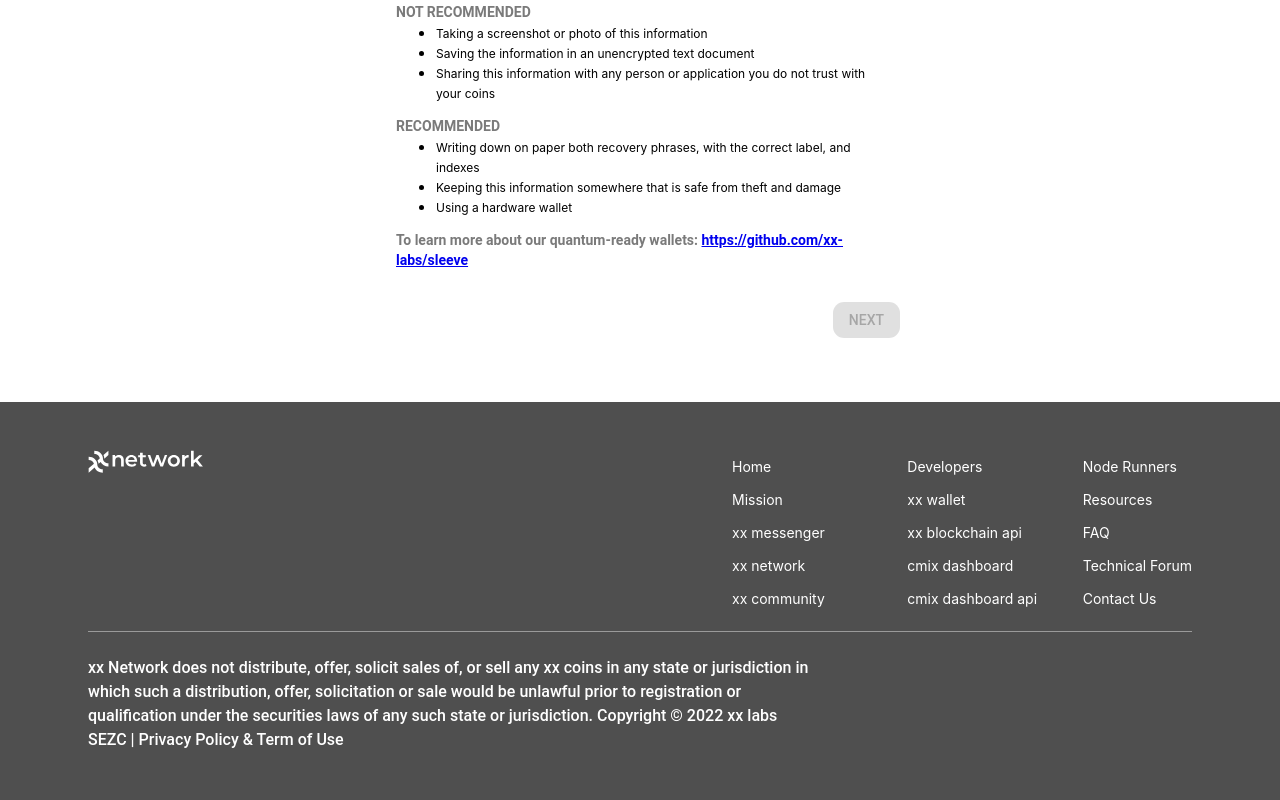
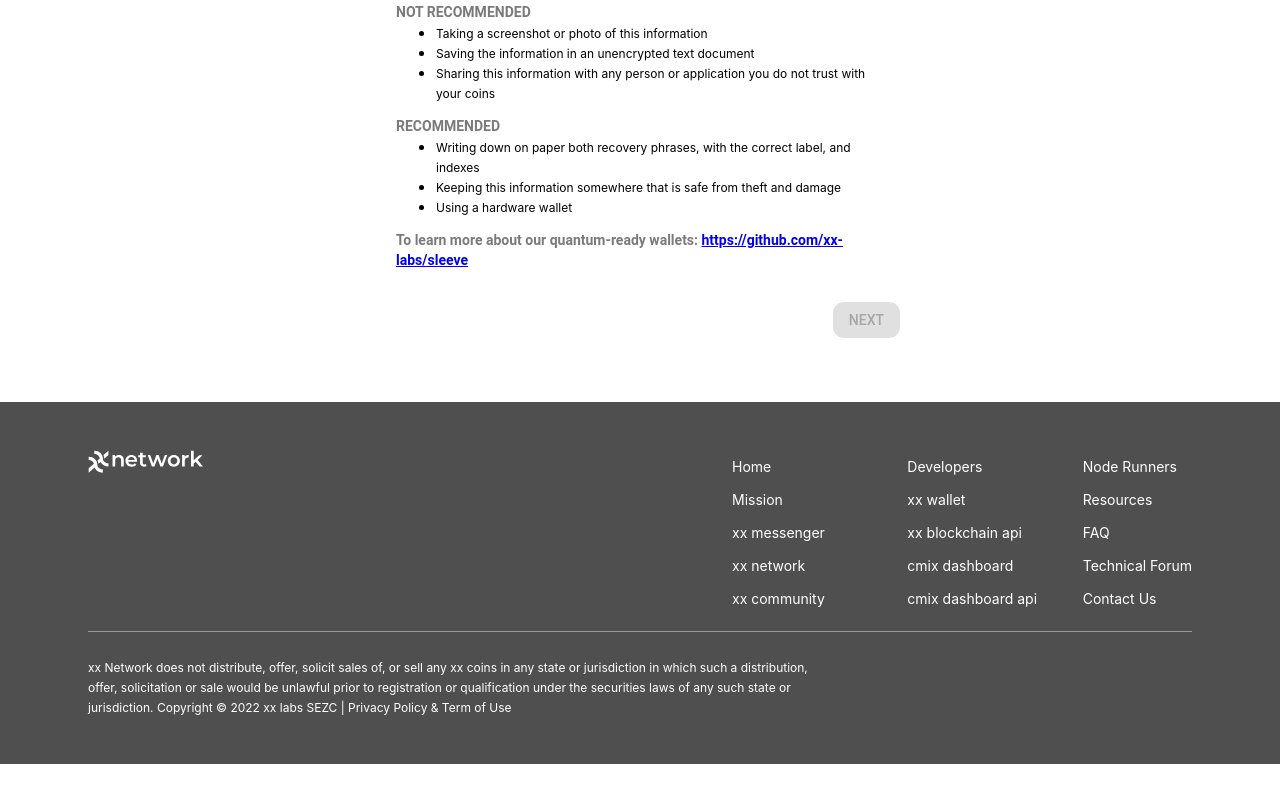
Before and after one commit to xxfoundation/web-sleeve, a React (Create React App) app: page / in a window 1280 px wide. Shown: the part 523-1323 px from the top of the page. After the commit the page ends 1287 px from the top, so only its background shows below. Built offline with nearby package versions, Linux system fonts and the light colour scheme.

Commit message:
small css font type change

```diff
--- a/src/components/Footer.tsx
+++ b/src/components/Footer.tsx
@@ -119,7 +119,7 @@
         <Divider sx={{ mt: 2, mb: 3, borderColor: 'grey.400' }} />
         <Grid container justifyContent='space-between' spacing={3}>
           <Grid item xs={12} md={8}>
-            <Typography variant='body1' color='white'>
+            <Typography variant='body4' color='white'>
               xx Network does not distribute, offer, solicit sales of, or sell any xx coins in any
               state or jurisdiction in which such a distribution, offer, solicitation or sale
               would be unlawful prior to registration or qualification under the securities laws
```
